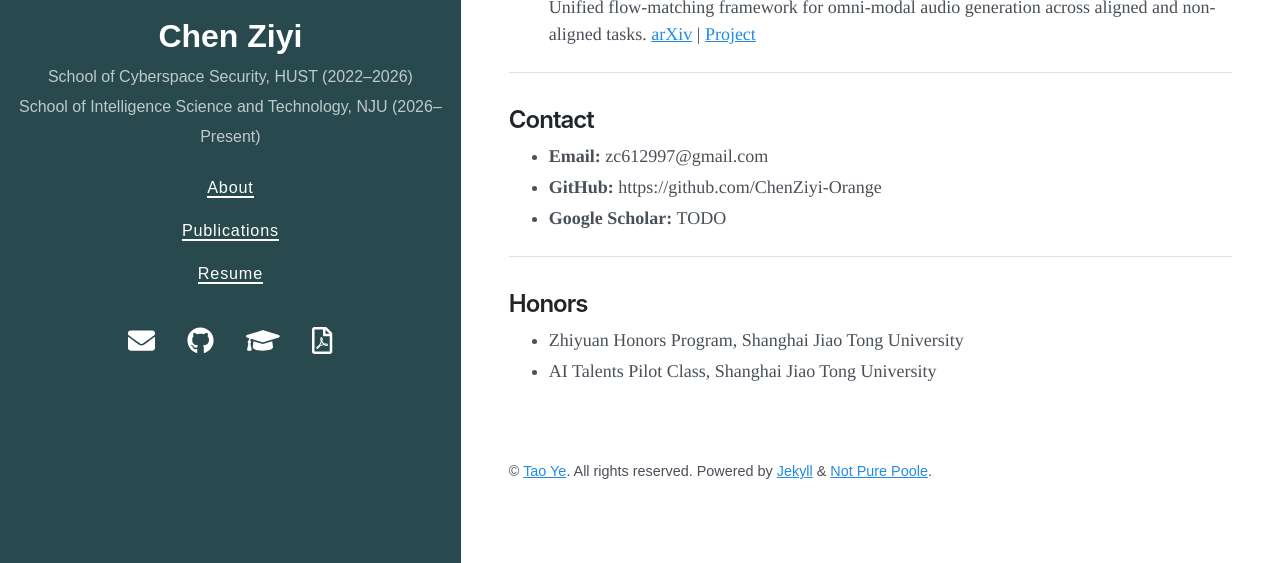
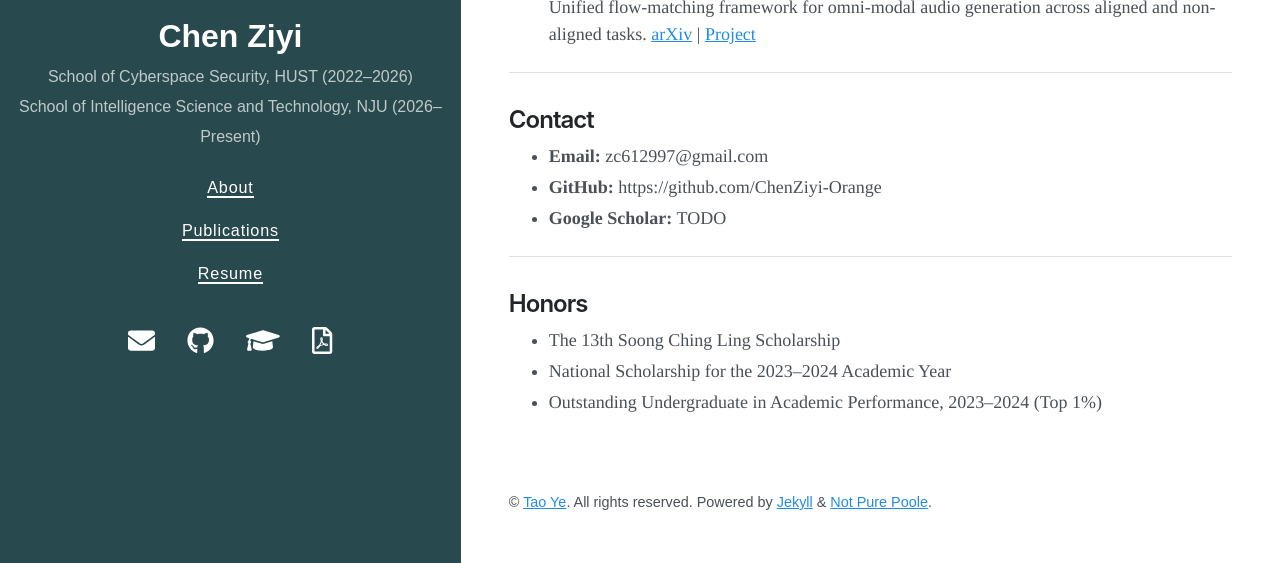
Before and after one commit to ChenZiyi-Orange/czy.github.io, a Jekyll site: the page built from index.md, in a window 1280 px wide and 900 px high, scrolled down 584 px, cut to the strip 337-900 px from the top of the window. Built offline with Jekyll 4.4.1, drawn with Linux system fonts in a browser that asks for light colours; nearby versions of some CDN libraries.

Commit message:
Update index.md

```diff
--- a/index.md
+++ b/index.md
@@ -50,5 +50,6 @@ You can find the full list on **[Publications](/publications/)**.
 
 ## Honors
 
-- Zhiyuan Honors Program, Shanghai Jiao Tong University
-- AI Talents Pilot Class, Shanghai Jiao Tong University
+- The 13th Soong Ching Ling Scholarship
+- National Scholarship for the 2023–2024 Academic Year
+- Outstanding Undergraduate in Academic Performance, 2023–2024 (Top 1%)
```
